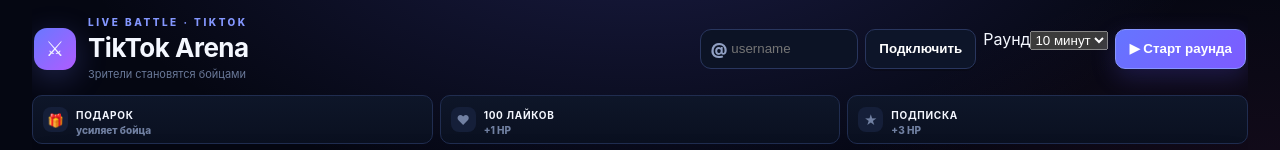
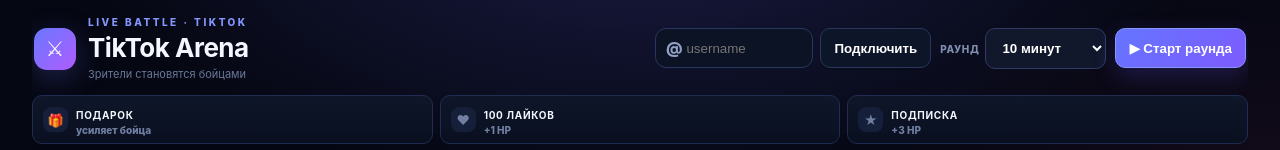
Before and after one commit to wertretwetrertew-a11y/TikTok-Arena, a website: page public/index.html in a window 1280 px wide. Shown: the top 150 px of the page. Drawn offline with nearby package versions, Linux system fonts and the light colour scheme; no server answers.

Commit message:
Style round duration selector

```diff
--- a/public/styles.css
+++ b/public/styles.css
@@ -37,3 +37,5 @@ button{border-color:#29365e;background:#0d1529;transition:.16s ease;box-shadow:0
 .winner{padding:25px 36px;border-radius:20px;background:rgba(9,13,28,.94);border:1px solid #6578ff;box-shadow:0 20px 70px rgba(0,0,0,.5),0 0 50px rgba(100,110,255,.14);font-size:25px}
 @media(max-width:900px){.app{width:96vw}.layout{grid-template-columns:1fr}.leaderboard{max-height:260px}.round-clock{margin:0}.demo-controls{width:100%}}
 @media(max-width:700px){.gift-list{grid-template-columns:repeat(2,minmax(0,1fr))}.topbar{gap:10px}.controls{width:100%}.stream-input{flex:1}.stream-input input{width:100%}}
+
+.round-select{display:flex;align-items:center;gap:6px;padding:0 2px}.round-select span{color:#7f8eaf;font-size:10px;font-weight:800;text-transform:uppercase;letter-spacing:.6px}.round-select select{border:1px solid #303b66;border-radius:10px;background:#11182c;color:#fff;padding:11px 28px 11px 12px;font-weight:700;cursor:pointer}
```
